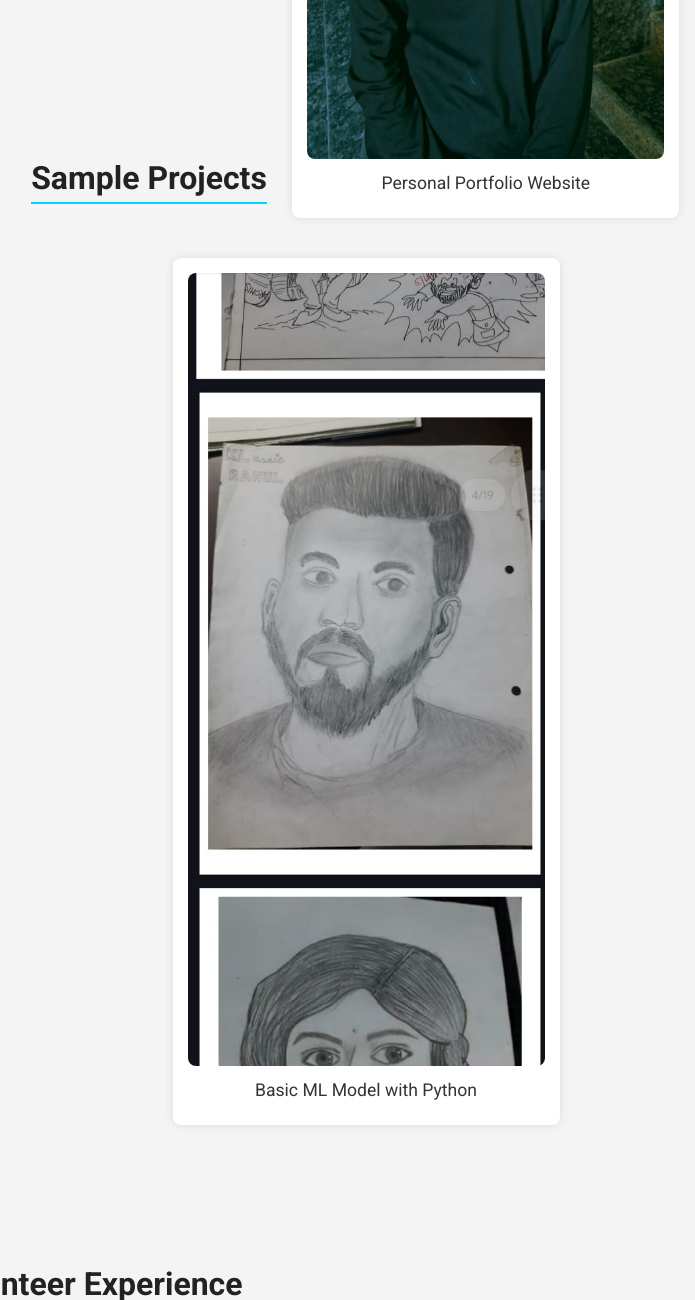
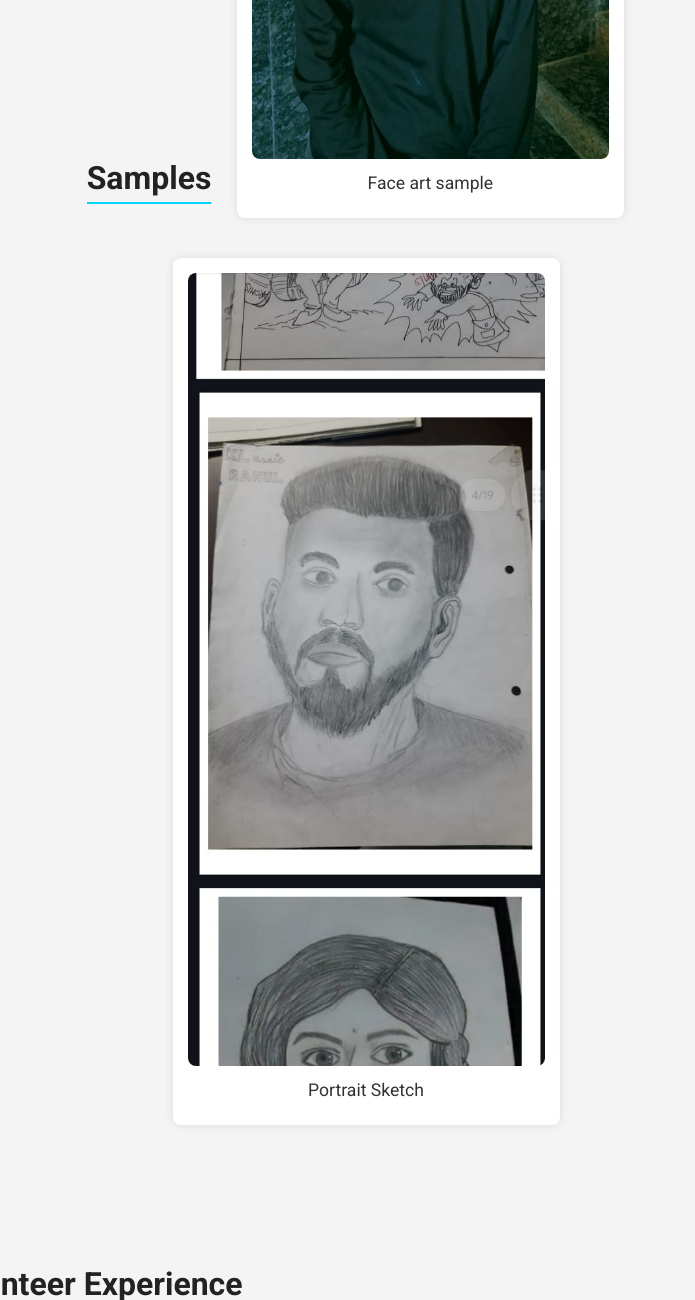
Before and after one commit to Eqrafat5002/portfolio, a plain HTML site: page index.html in a window 1280 px wide. Shown: the part 1605-2905 px from the top of the page, without its empty margins (274-969 px from the left). Drawn offline with Linux system fonts and the light colour scheme.

Commit message:
correct various  names

```diff
--- a/index.html
+++ b/index.html
@@ -49,14 +49,14 @@
 
     <!-- ✅ Projects Section -->
     <section id="projects">
-        <h2>Sample Projects</h2>
+        <h2>Samples</h2>
         <div class="project">
             <img src="p1.jpeg" alt="Project 1">
-            <p>Personal Portfolio Website</p>
+            <p>Face art sample</p>
         </div>
         <div class="project">
             <img src="p2.jpeg" alt="Project 2">
-            <p>Basic ML Model with Python</p>
+            <p>Portrait Sketch</p>
         </div>
     </section>
 
```
